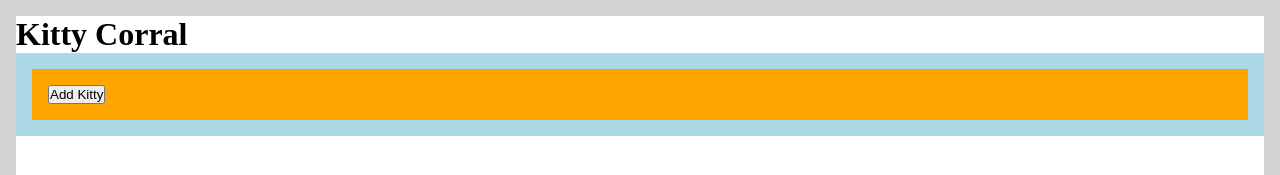
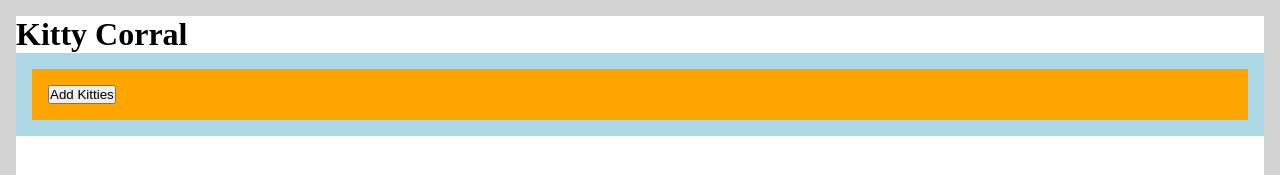
Before and after one commit to franco-ortega/kitty-corral, a Next.js app: page /corral in a window 1280 px wide. Shown: the top 175 px of the page. Built offline with nearby package versions, Linux system fonts and the light colour scheme.

Commit message:
toggle button to add or remove all kitties

```diff
--- a/components/corral/Corral.jsx
+++ b/components/corral/Corral.jsx
@@ -3,24 +3,23 @@ import Slot from '../slot/Slot';
 import styles from './Corral.module.css';
 
 const Corral = ({ corralCount, occupied, setOccupied }) => {
-  // const [occupied, setOccupied] = useState(false);
-
-  console.log(corralCount);
-  console.log(occupied);
-
   const slotsToDisplay = [];
   for (let i = 0; i < corralCount; i++) {
-    slotsToDisplay.push(<Slot key={i} occupied={occupied} setOccupied={setOccupied} />);
+    slotsToDisplay.push(
+      <Slot key={i} occupied={occupied} setOccupied={setOccupied} />
+    );
   }
   const onAddKittyClick = () => {
-    setOccupied(true);
+    setOccupied((prevState) => !prevState);
   };
 
-  console.log(slotsToDisplay)
+  console.log(slotsToDisplay);
   return (
     <div className={styles.Corral}>
       <div>{slotsToDisplay}</div>
-      <button onClick={onAddKittyClick}>Add Kitty</button>
+      <button onClick={onAddKittyClick}>
+        {!occupied ? 'Add Kitties' : 'Remove Kitties'}
+      </button>
     </div>
   );
 };
--- a/components/kitty/Kitty.jsx
+++ b/components/kitty/Kitty.jsx
@@ -2,8 +2,8 @@ import Image from 'next/image';
 import { useState } from 'react';
 import styles from './Kitty.module.css';
 
-const Kitty = ({occupied,  setOccupied }) => {
-  const [occupyHere, setOccupyHere] = useState(true);
+const Kitty = ({ occupied }) => {
+  const [occupyHere, setOccupyHere] = useState(occupied);
 
   const onOccupiedClick = () => {
     setOccupyHere(false);
--- a/components/slot/Slot.jsx
+++ b/components/slot/Slot.jsx
@@ -1,12 +1,10 @@
 import Kitty from '../kitty/Kitty';
 import styles from './Slot.module.css';
 
-const Slot = ({ occupied, setOccupied }) => {
-    const display = occupied ? <Kitty occupied={occupied} setOccupied={setOccupied} /> : null
-    console.log('SLOT: ', occupied)
-  return <div className={styles.Slot}>
-    {display}
-  </div>;
+const Slot = ({ occupied }) => {
+  const display = occupied ? <Kitty occupied={occupied} /> : null;
+  console.log('SLOT: ', occupied);
+  return <div className={styles.Slot}>{display}</div>;
 };
 
 export default Slot;
```
